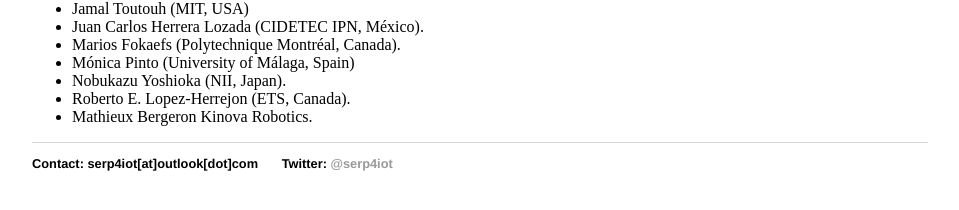
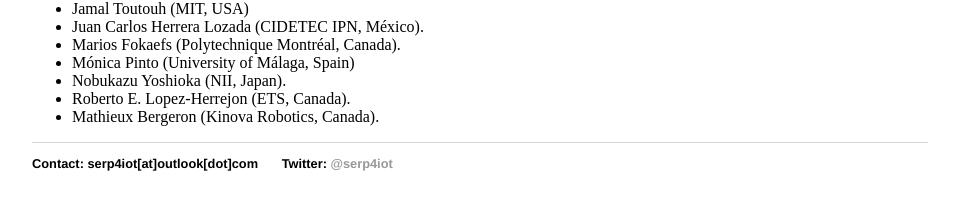
Before and after one commit to moar82/SERP4IoT, a Jekyll site: the page built from Committees/index.html, in a window 1280 px wide. Shown: the part 545-755 px from the top of the page, without its empty margins (160-1119 px from the left). Built offline with Jekyll 4.4.1, drawn with Linux system fonts in a browser that asks for light colours.

Commit message:
Update index.html

```diff
--- a/Committees/index.html
+++ b/Committees/index.html
@@ -28,6 +28,6 @@
     <li>Mónica Pinto (University of Málaga, Spain)</li>
     <li>Nobukazu Yoshioka (NII, Japan).</li>
     <li>Roberto E. Lopez-Herrejon (ETS, Canada).</li>
-    <li>Mathieux Bergeron Kinova Robotics.</li>
+    <li>Mathieux Bergeron (Kinova Robotics, Canada).</li>
 
 </ul>
```
